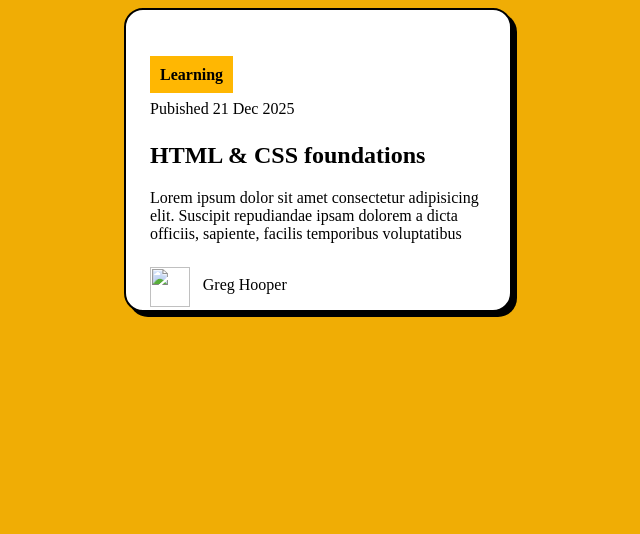
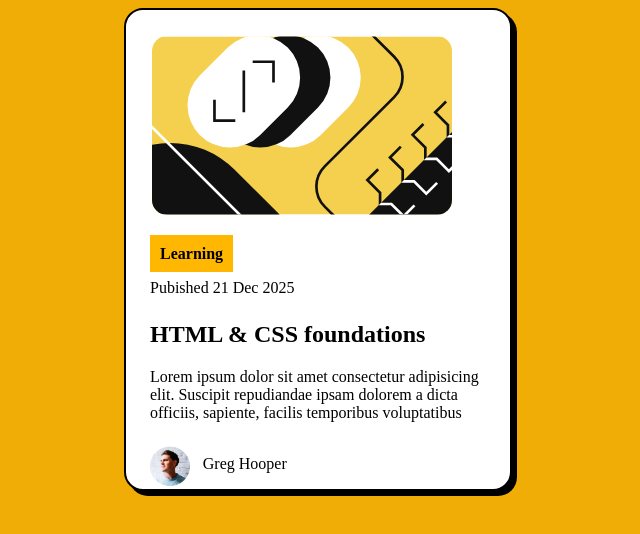
Before and after one commit to mosabarbab/new-repo, a plain HTML site: page index.html in a window 1280 px wide. Shown: the whole page, without its empty margins (322-962 px from the left). Drawn offline with Linux system fonts and the light colour scheme; the site is published under a folder, as on GitHub Pages, so addresses that start at the root find nothing.

Commit message:
new chenge

```diff
--- a/index.html
+++ b/index.html
@@ -10,7 +10,7 @@
     <div class="container">
 
         <div class="img1">
-            <img src="/imges/GQmfhE.svg" alt="">
+            <img src="./imges/GQmfhE.svg" alt="">
         </div>
 
         <div class="p1">
@@ -25,7 +25,7 @@
                  </p>
              </div>
                   <div class="img2">
-                      <img src="/imges/xAhkEF.webp" alt="">
+                      <img src="./imges/xAhkEF.webp" alt="">
                   </div>
 
                      <p class="p3">Greg Hooper</p>
```
